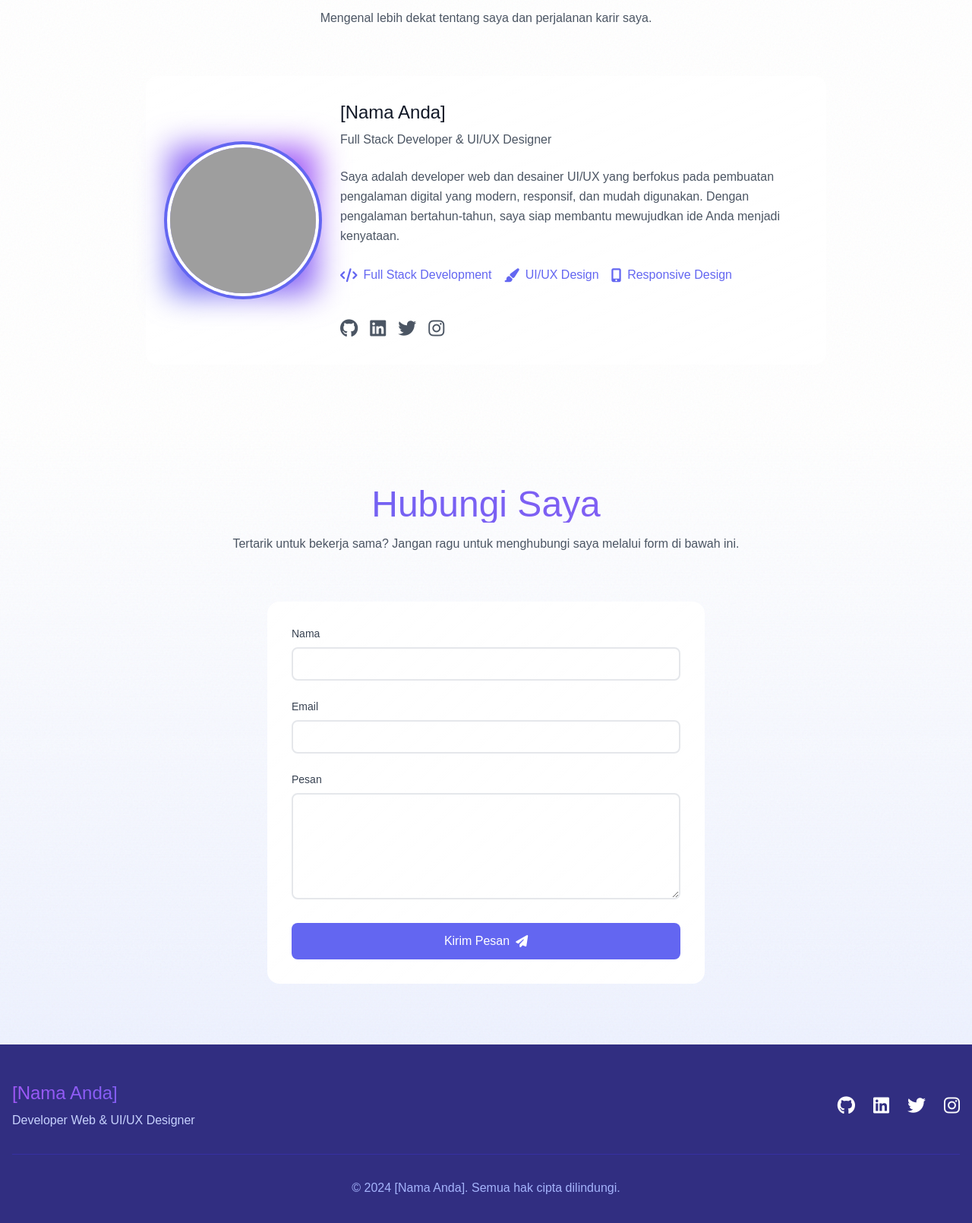
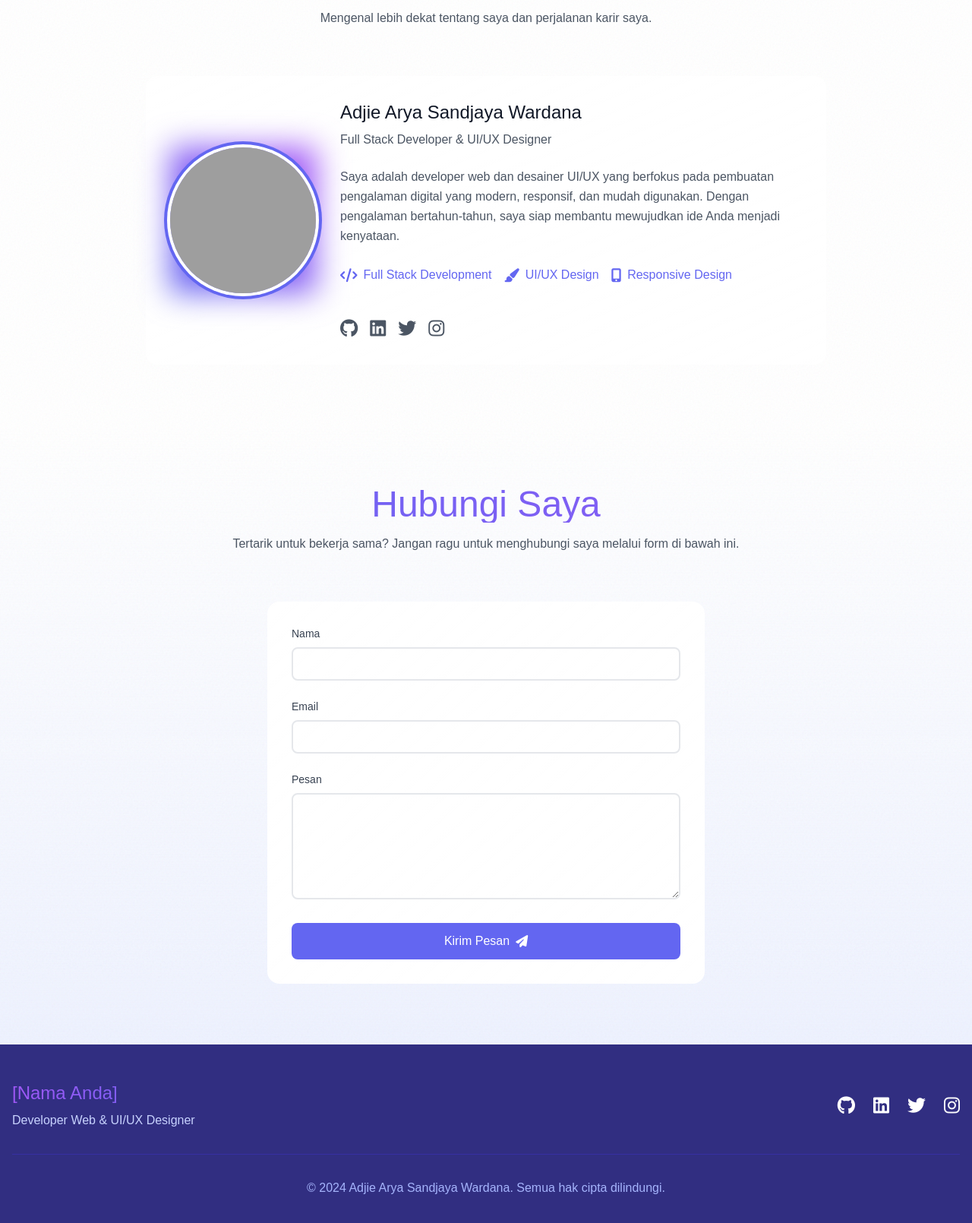
Before and after one commit to ajiarya10/PortfolioX, a plain HTML site: page index.html in a window 1280 px wide. Shown: the part 2220-3830 px from the top of the page at 76% size. Drawn offline with nearby package versions, Linux system fonts and the light colour scheme; grey boxes are pictures that could not be loaded; a web font is replaced by a local one.

Commit message:
Update name in index.html

```diff
--- a/index.html
+++ b/index.html
@@ -693,7 +693,7 @@
               </div>
               <div class="flex-1 space-y-6">
                 <div>
-                  <h3 class="text-2xl font-display mb-2">[Nama Anda]</h3>
+                  <h3 class="text-2xl font-display mb-2">Adjie Arya Sandjaya Wardana</h3>
                   <p class="text-gray-600 dark:text-gray-400">
                     Full Stack Developer & UI/UX Designer
                   </p>
@@ -884,7 +884,7 @@
         <div
           class="mt-8 pt-8 border-t border-primary-800 text-center text-primary-300"
         >
-          &copy; 2024 [Nama Anda]. Semua hak cipta dilindungi.
+          &copy; 2024 Adjie Arya Sandjaya Wardana. Semua hak cipta dilindungi.
         </div>
       </div>
     </footer>
```
